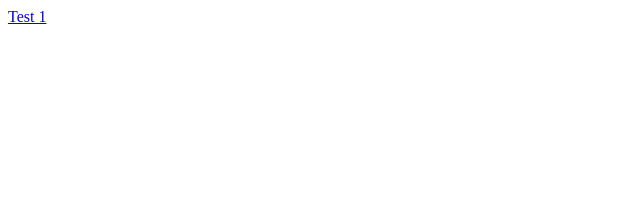
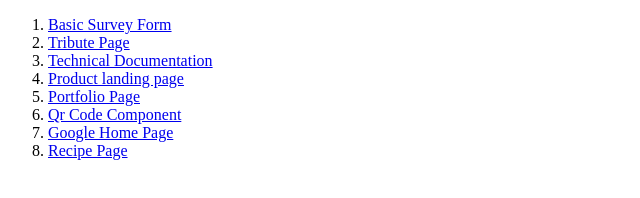
Before and after one commit to LuvAgrawal/HTML-CSS-Learning, a plain HTML site: page index.html in a window 1280 px wide. Shown: the whole page, without its empty margins (0-640 px from the left). Drawn offline with Linux system fonts and the light colour scheme.

Commit message:
Projecs added to home page

```diff
--- a/index.html
+++ b/index.html
@@ -2,12 +2,21 @@
 <html lang="en">
     <head>
         <meta charset="UTF-8">
-        <link rel="stylesheet" href="styles.css">
+        <link rel="stylesheet" src="styles.css">
         <title>Home Page</title>
     </head>
     <body>
         <div class="projects">
-            <a href="/Test 1 (Form)/index.html">Test 1</a>
+            <ol>
+                <a href="/Test 1 (Form)/index.html"><li>Basic Survey Form</a></li>
+                <a href="/Test 2 (Tribute Page)/index.html"><li>Tribute Page</a></li>
+                <a href="/Test 3 (Technical Document)/index.html"><li>Technical Documentation</a></li>
+                <a href="/Test 4 (Product landing Page)/index.html"><li>Product landing page</a></li>
+                <a href="/Test 5 (Portfolio)/index.html"><li>Portfolio Page</a></li>
+                <a href="/Test 6 (QR Code Component)/index.html"><li>Qr Code Component</a></li>
+                <a href="/Test 7 (Google Clone)/index.html"><li>Google Home Page</a></li>
+                <a href="Test 8 (Recipe Page)/index.html"><li>Recipe Page</a></li>
+            </ol>
         </div>
     </body>
 </html>
```
